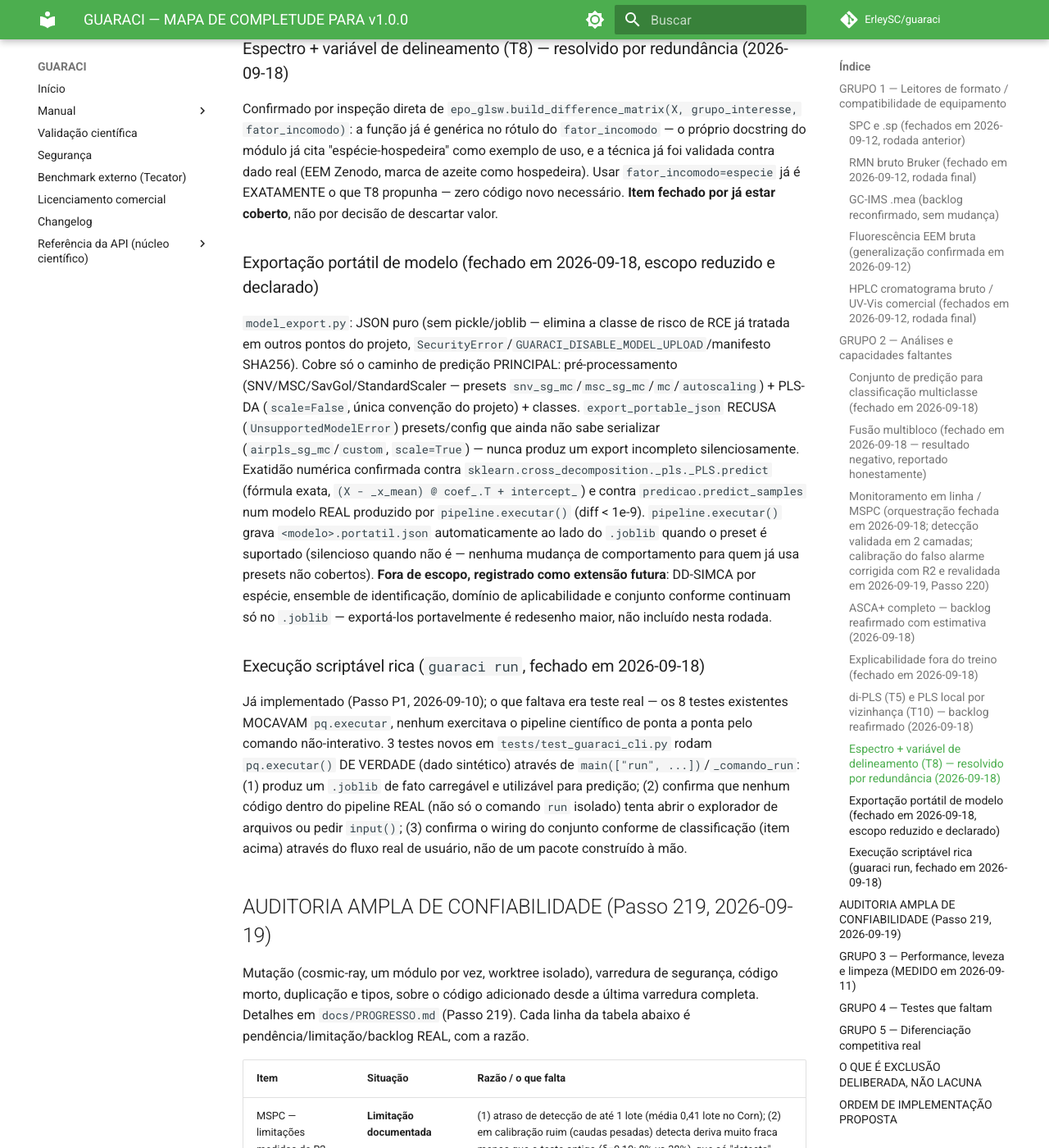
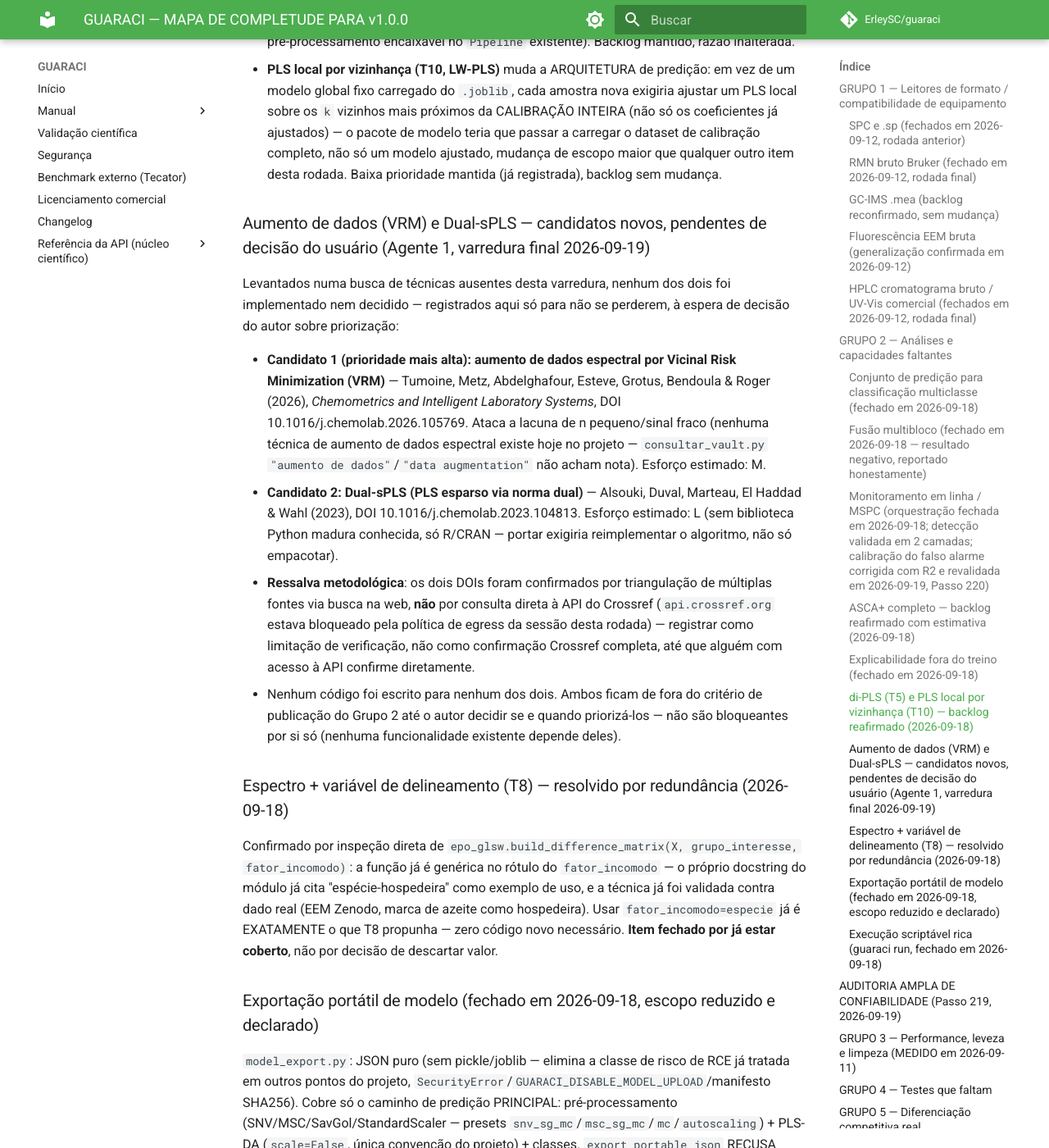
Before and after one commit to ErleySC/guaraci, an MkDocs documentation site: the page built from docs/MAPA_COMPLETUDE_V1.md, in a window 1280 px wide and 1400 px high, scrolled down 9750 px. Shown: the whole window at 82% size. Built offline with MkDocs 1.6.1 and Material for MkDocs 9.7.7, drawn with Linux system fonts in a browser that asks for light colours; comment, search, counter and statistics services are not loaded; some of the changed text lies outside the part shown.

Commit message:
docs(mapa): registra VRM e Dual-sPLS como candidatos pendentes de decisao do usuario (Agente 4, varredura final)
Auditoria cruzada vault Obsidian x Agentes 1-3: os 2 candidatos de
tecnica ausente do Agente 1 (aumento de dados espectral por VRM --
Tumoine et al. 2026, DOI 10.1016/j.chemolab.2026.105769; Dual-sPLS --
Alsouki et al. 2023, DOI 10.1016/j.chemolab.2023.104813) nao tinham
nenhum registro no projeto -- adiciona 2 linhas na tabela do Grupo 2
mais uma subsecao com a ressalva metodologica ja levantada pelo
Agente 1 (DOIs confirmados por triangulacao via busca web, nao por
consulta direta a API do Crossref, bloqueada por egress nesta sessao).

Vault regenerado (gerar_vault_obsidian.py) apos a edicao: cobertura de
pendencias/limitacoes sobe de 58/58 para 61/61 (3 notas novas em
50-Decisoes/), cobertura geral permanece COMPLETA. Confirmado sem
edicao necessaria: `.sp` PerkinElmer ja documentado como implementado
(linha 22/31-36, premissa da instrucao original do Agente 2 estava
desatualizada, nao o documento); Passo 222 do Agente 3 (mutacao
predicao.py + reavaliacao de 2o dataset) ja refletido na tabela de
auditoria (linha 141) e em PROGRESSO.md; ressalva de IC do MSPC
(80 amostras fisicas, IC binomial levemente otimista) ja registrada em
VALIDACAO_PUBLICA.md Sec 11 e propagada ao vault via Passo 222.

Guarda de privacidade (scripts/privacidade_amostras.py, embutida em
gerar_vault_obsidian.py + `--check`) limpa; ruff e mypy limpos;
49/49 testes de vault + 9/9 de identificador real passando.

Co-Authored-By: Claude Sonnet 5 <noreply@anthropic.com>
Claude-Session: https://claude.ai/code/session_01P8XTkeBoKfaz8xWhD5DN4z

```diff
--- a/docs/MAPA_COMPLETUDE_V1.md
+++ b/docs/MAPA_COMPLETUDE_V1.md
@@ -78,6 +78,8 @@ Ver `src/guaraci/importadores_proprietarios.py` (docstring do módulo) para o ra
 | di-PLS (domínio novo sem rótulo) | Registrado, não implementado (T5) | **Backlog reafirmado** — ver nota abaixo |
 | Espectro + variável de delineamento (T8) | **Resolvido por redundância** — já coberto por EPO/GLSW | — |
 | PLS local por vizinhança (T10) | Registrado, não implementado | **Backlog reafirmado** — ver nota abaixo |
+| Aumento de dados espectral por VRM (Vicinal Risk Minimization) | Não implementado — candidato novo (Agente 1, varredura final 2026-09-19) | **Pendente de decisão do usuário** — ver nota abaixo |
+| Dual-sPLS (PLS esparso via norma dual) | Não implementado — candidato novo (Agente 1, varredura final 2026-09-19) | **Pendente de decisão do usuário** — ver nota abaixo |
 | Exportação portátil de modelo | **Implementado, escopo reduzido** (`model_export.py`, JSON puro) | Só o caminho de predição PRINCIPAL (pré-proc+PLS-DA+classes) — DD-SIMCA/ensemble/AD/conforme continuam só em `.joblib`, registrado como extensão futura |
 | Execução scriptável rica | `guaraci run config.yaml` existe | **Testado de ponta a ponta com pipeline real** (3 testes novos, zero mock científico) |
 
@@ -117,6 +119,15 @@ Nenhum dos dois é redundante com EPO/GLSW (ver T8 abaixo) nem de baixo esforço
 
 - **di-PLS** (domain-invariant PLS, Nikzad-Langerodi et al.) resolve um problema estruturalmente diferente de EPO/GLSW: adapta o modelo a um domínio NOVO sem rótulo nenhum, via um objetivo de PLS modificado (regularização que alinha o espaço latente fonte/alvo) — EPO/GLSW exigem o RÓTULO do fator de perturbação e uma estrutura de pares de diferença dentro da PRÓPRIA calibração, não servem para "amostra de um domínio nunca visto, sem rótulo". Implementar exigiria uma nova rotina de otimização (não é uma transformação de pré-processamento encaixável no `Pipeline` existente). Backlog mantido, razão inalterada.
 - **PLS local por vizinhança (T10, LW-PLS)** muda a ARQUITETURA de predição: em vez de um modelo global fixo carregado do `.joblib`, cada amostra nova exigiria ajustar um PLS local sobre os `k` vizinhos mais próximos da CALIBRAÇÃO INTEIRA (não só os coeficientes já ajustados) — o pacote de modelo teria que passar a carregar o dataset de calibração completo, não só um modelo ajustado, mudança de escopo maior que qualquer outro item desta rodada. Baixa prioridade mantida (já registrada), backlog sem mudança.
+
+### Aumento de dados (VRM) e Dual-sPLS — candidatos novos, pendentes de decisão do usuário (Agente 1, varredura final 2026-09-19)
+
+Levantados numa busca de técnicas ausentes desta varredura, nenhum dos dois foi implementado nem decidido — registrados aqui só para não se perderem, à espera de decisão do autor sobre priorização:
+
+- **Candidato 1 (prioridade mais alta): aumento de dados espectral por Vicinal Risk Minimization (VRM)** — Tumoine, Metz, Abdelghafour, Esteve, Grotus, Bendoula & Roger (2026), *Chemometrics and Intelligent Laboratory Systems*, DOI 10.1016/j.chemolab.2026.105769. Ataca a lacuna de n pequeno/sinal fraco (nenhuma técnica de aumento de dados espectral existe hoje no projeto — `consultar_vault.py "aumento de dados"`/`"data augmentation"` não acham nota). Esforço estimado: M.
+- **Candidato 2: Dual-sPLS (PLS esparso via norma dual)** — Alsouki, Duval, Marteau, El Haddad & Wahl (2023), DOI 10.1016/j.chemolab.2023.104813. Esforço estimado: L (sem biblioteca Python madura conhecida, só R/CRAN — portar exigiria reimplementar o algoritmo, não só empacotar).
+- **Ressalva metodológica**: os dois DOIs foram confirmados por triangulação de múltiplas fontes via busca na web, **não** por consulta direta à API do Crossref (`api.crossref.org` estava bloqueado pela política de egress da sessão desta rodada) — registrar como limitação de verificação, não como confirmação Crossref completa, até que alguém com acesso à API confirme diretamente.
+- Nenhum código foi escrito para nenhum dos dois. Ambos ficam de fora do critério de publicação do Grupo 2 até o autor decidir se e quando priorizá-los — não são bloqueantes por si só (nenhuma funcionalidade existente depende deles).
 
 ### Espectro + variável de delineamento (T8) — resolvido por redundância (2026-09-18)
 
```
